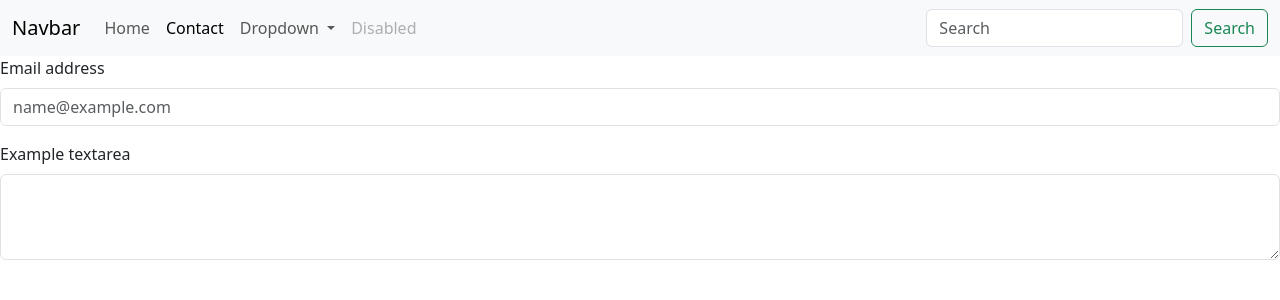
After one commit to k-celal/python_django_resume_project, a Django app: page /contact in a window 1280 px wide. The commit adds this page. Shown: the top 300 px of the page. Run offline with Django 4.2, Linux system fonts and the light colour scheme.

Commit message:
[Feat] create contact page

```diff
--- a/core/urls.py
+++ b/core/urls.py
@@ -1,6 +1,7 @@
 from django.urls import path
-from .views import index
+from .views import index, contact
 
 urlpatterns = [
-    path('', index, name='index'),
+    path('', index, name='/index'),
+    path('contact', contact, name='/contact'),
 ]
--- a/core/views.py
+++ b/core/views.py
@@ -3,3 +3,5 @@ from django.shortcuts import render
 # Create your views here.
 def index(request):
     return render(request, 'index.html')
+def contact(request):
+    return render(request, 'contact.html')
--- /dev/null
+++ b/templates/contact.html
@@ -0,0 +1,63 @@
+<!DOCTYPE html>
+<html lang="en">
+<head>
+    <meta charset="UTF-8">
+    <title>Resume App</title>
+    <link href="https://cdn.jsdelivr.net/npm/bootstrap@5.3.2/dist/css/bootstrap.min.css" rel="stylesheet"
+          integrity="sha384-T3c6CoIi6uLrA9TneNEoa7RxnatzjcDSCmG1MXxSR1GAsXEV/Dwwykc2MPK8M2HN" crossorigin="anonymous">
+
+</head>
+<body>
+<nav class="navbar navbar-expand-lg bg-body-tertiary">
+    <div class="container-fluid">
+        <a class="navbar-brand" href="#">Navbar</a>
+        <button class="navbar-toggler" type="button" data-bs-toggle="collapse" data-bs-target="#navbarSupportedContent"
+                aria-controls="navbarSupportedContent" aria-expanded="false" aria-label="Toggle navigation">
+            <span class="navbar-toggler-icon"></span>
+        </button>
+        <div class="collapse navbar-collapse" id="navbarSupportedContent">
+            <ul class="navbar-nav me-auto mb-2 mb-lg-0">
+                <li class="nav-item">
+                    <a class="nav-link " aria-current="page" href="/">Home</a>
+                </li>
+                <li class="nav-item">
+                    <a class="nav-link active" href="/contact">Contact</a>
+                </li>
+                <li class="nav-item dropdown">
+                    <a class="nav-link dropdown-toggle" href="#" role="button" data-bs-toggle="dropdown"
+                       aria-expanded="false">
+                        Dropdown
+                    </a>
+                    <ul class="dropdown-menu">
+                        <li><a class="dropdown-item" href="#">Action</a></li>
+                        <li><a class="dropdown-item" href="#">Another action</a></li>
+                        <li>
+                            <hr class="dropdown-divider">
+                        </li>
+                        <li><a class="dropdown-item" href="#">Something else here</a></li>
+                    </ul>
+                </li>
+                <li class="nav-item">
+                    <a class="nav-link disabled" aria-disabled="true">Disabled</a>
+                </li>
+            </ul>
+            <form class="d-flex" role="search">
+                <input class="form-control me-2" type="search" placeholder="Search" aria-label="Search">
+                <button class="btn btn-outline-success" type="submit">Search</button>
+            </form>
+        </div>
+    </div>
+</nav>
+<div class="mb-3">
+    <label for="exampleFormControlInput1" class="form-label">Email address</label>
+    <input type="email" class="form-control" id="exampleFormControlInput1" placeholder="name@example.com">
+</div>
+<div class="mb-3">
+    <label for="exampleFormControlTextarea1" class="form-label">Example textarea</label>
+    <textarea class="form-control" id="exampleFormControlTextarea1" rows="3"></textarea>
+</div>
+<script src="https://cdn.jsdelivr.net/npm/bootstrap@5.3.2/dist/js/bootstrap.bundle.min.js"
+        integrity="sha384-C6RzsynM9kWDrMNeT87bh95OGNyZPhcTNXj1NW7RuBCsyN/o0jlpcV8Qyq46cDfL"
+        crossorigin="anonymous"></script>
+</body>
+</html>
--- a/templates/index.html
+++ b/templates/index.html
@@ -50,7 +50,7 @@
         </div>
         <div class="col-md-8">
           <div class="card-body">
-            <h5 class="card-title">Card title</h5>
+            <h5 class="card-title">Contact</h5>
             <p class="card-text">This is a wider card with supporting text below as a natural lead-in to additional content. This content is a little bit longer.</p>
             <p class="card-text"><small class="text-body-secondary">Last updated 3 mins ago</small></p>
           </div>
```
